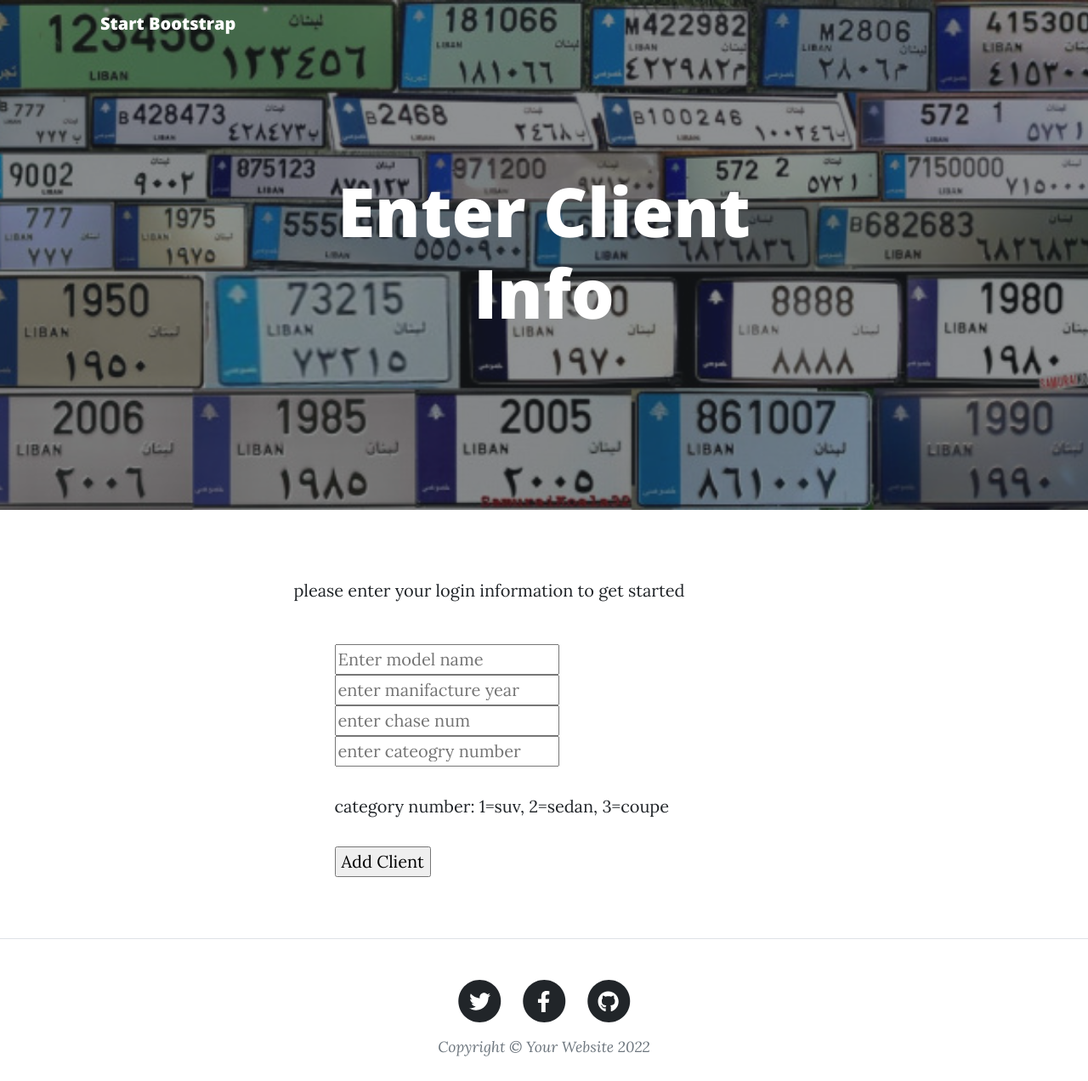
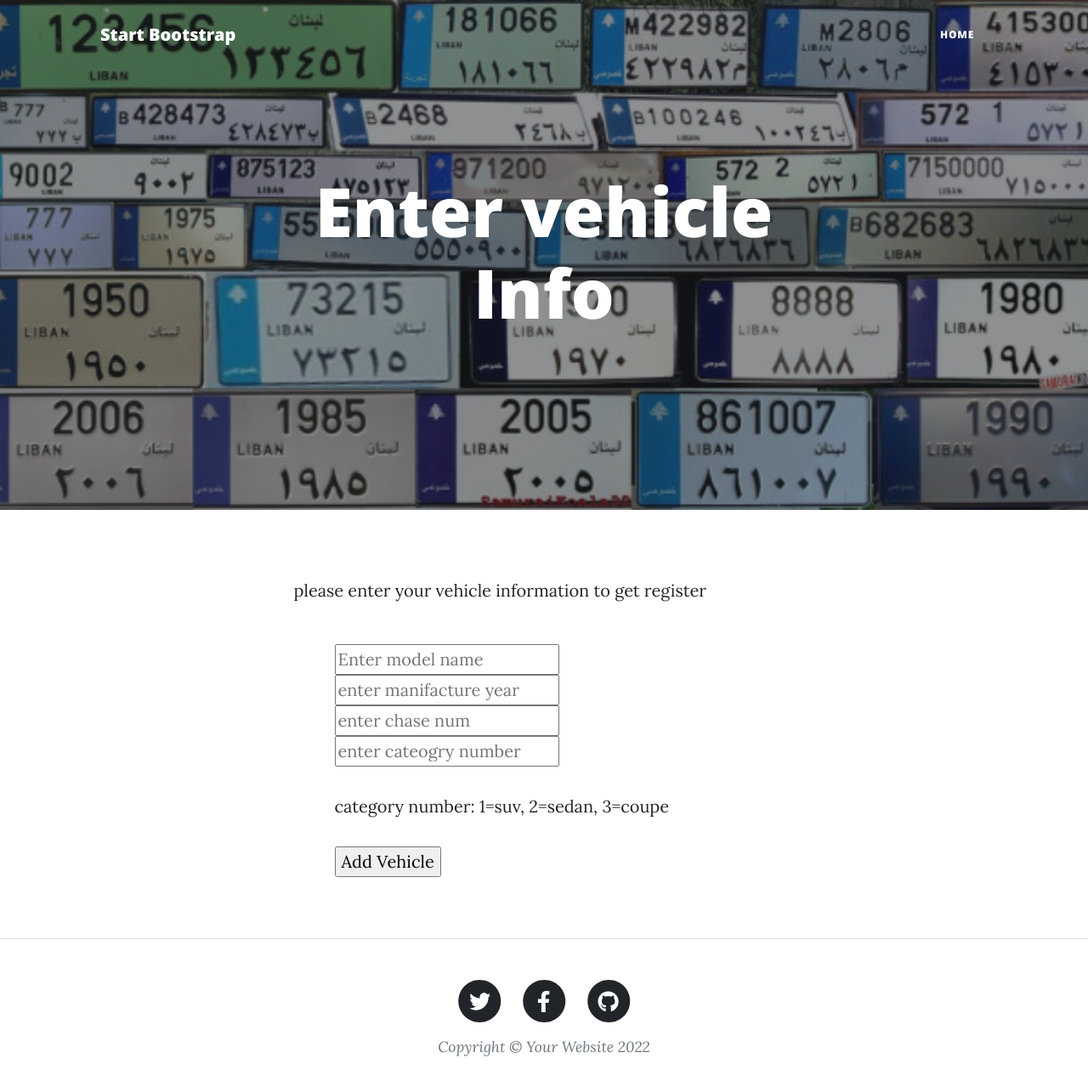
Before and after one commit to tarek5171/dbms_final_project, a PHP site: page /add_car.php in a window 1280 px wide. Shown: the top 1272 px of the page at 85% size. Run offline with PHP 8.4, Linux system fonts and the light colour scheme; some libraries are stand-ins or nearby versions.

Commit message:
Add files via upload

```diff
--- a/add_car.php
+++ b/add_car.php
@@ -75,6 +75,7 @@ if(isset($_POST['model_name'])){
                 </button>
                 <div class="collapse navbar-collapse" id="navbarResponsive">
                     <ul class="navbar-nav ms-auto py-4 py-lg-0">
+                        <li class="nav-item"><a class="nav-link px-lg-3 py-3 py-lg-4" href="index.php">Home</a></li>
 
                     </ul>
                 </div>
@@ -86,7 +87,7 @@ if(isset($_POST['model_name'])){
                 <div class="row gx-4 gx-lg-5 justify-content-center">
                     <div class="col-md-10 col-lg-8 col-xl-7">
                         <div class="page-heading">
-                            <h1>Enter Client Info</h1>
+                            <h1>Enter vehicle Info</h1>
 
                         </div>
                     </div>
@@ -98,7 +99,7 @@ if(isset($_POST['model_name'])){
             <div class="container px-4 px-lg-5">
                 <div class="row gx-4 gx-lg-5 justify-content-center">
                     <div class="col-md-10 col-lg-8 col-xl-7">
-                        <p>please enter your login information to get started</p>
+                        <p>please enter your vehicle information to get register</p>
                         <div class="my-5">
                             <!-- * * * * * * * * * * * * * * *-->
                             <!-- * * SB Forms Contact Form * *-->
@@ -122,7 +123,7 @@ if(isset($_POST['model_name'])){
                 <input type="number" name="category_id" placeholder="enter cateogry number"/>
             </div>
             <p>category number: 1=suv, 2=sedan, 3=coupe</p>
-            <input type="submit" type="submit" value="Add Client" class="btn-login"/>
+            <input type="submit" type="submit" value="Add Vehicle" class="btn-login"/>
         </form>
     </div>
                         </div>
--- a/add_client.php
+++ b/add_client.php
@@ -68,6 +68,7 @@ if(isset($_POST['fullname'])){
     <body>
         <!-- Navigation-->
         <nav class="navbar navbar-expand-lg navbar-light" id="mainNav">
+
             <div class="container px-4 px-lg-5">
                 <a class="navbar-brand" href="index.html">Start Bootstrap</a>
                 <button class="navbar-toggler" type="button" data-bs-toggle="collapse" data-bs-target="#navbarResponsive" aria-controls="navbarResponsive" aria-expanded="false" aria-label="Toggle navigation">
@@ -76,6 +77,7 @@ if(isset($_POST['fullname'])){
                 </button>
                 <div class="collapse navbar-collapse" id="navbarResponsive">
                     <ul class="navbar-nav ms-auto py-4 py-lg-0">
+                        <li class="nav-item"><a class="nav-link px-lg-3 py-3 py-lg-4" href="index.php">Home</a></li>
 
                     </ul>
                 </div>
@@ -99,7 +101,7 @@ if(isset($_POST['fullname'])){
             <div class="container px-4 px-lg-5">
                 <div class="row gx-4 gx-lg-5 justify-content-center">
                     <div class="col-md-10 col-lg-8 col-xl-7">
-                        <p>please enter your login information to get started</p>
+                        <p>please enter your client information to register</p>
                         <div class="my-5">
                             <!-- * * * * * * * * * * * * * * *-->
                             <!-- * * SB Forms Contact Form * *-->
```
